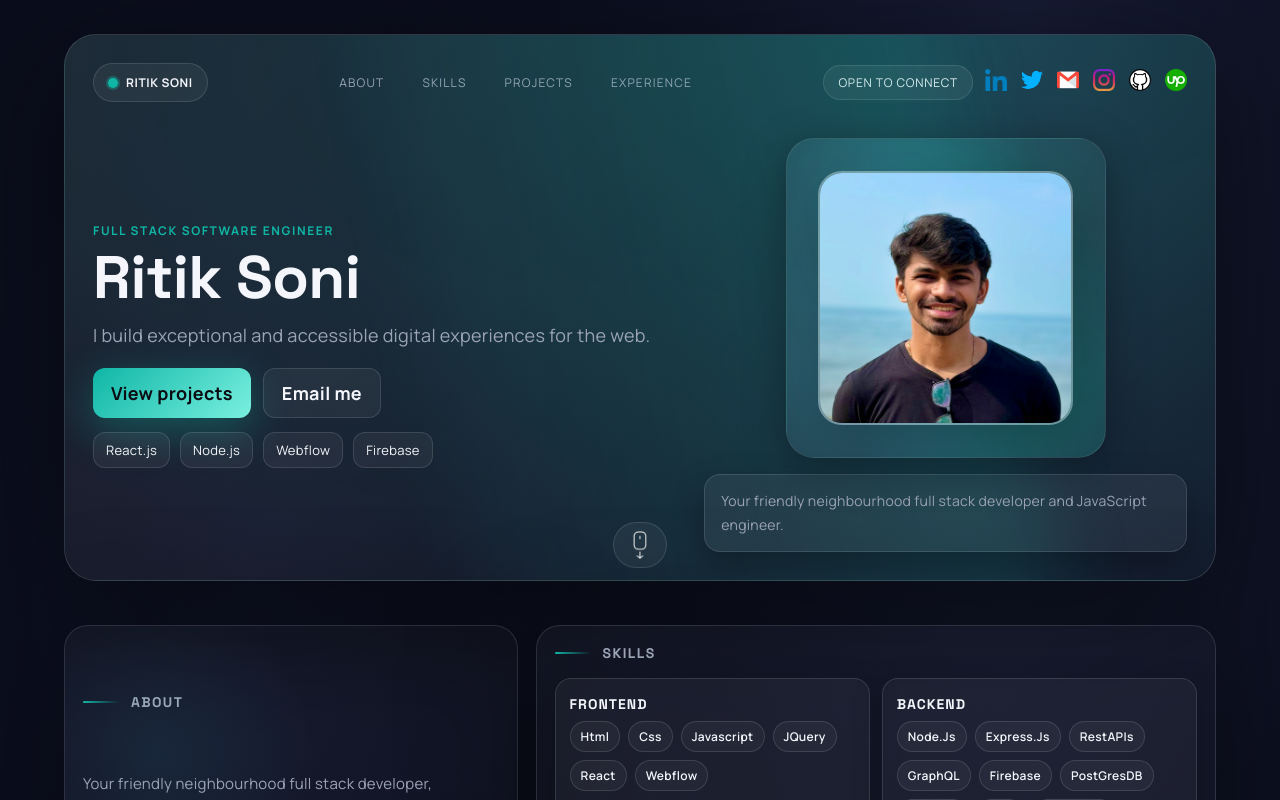
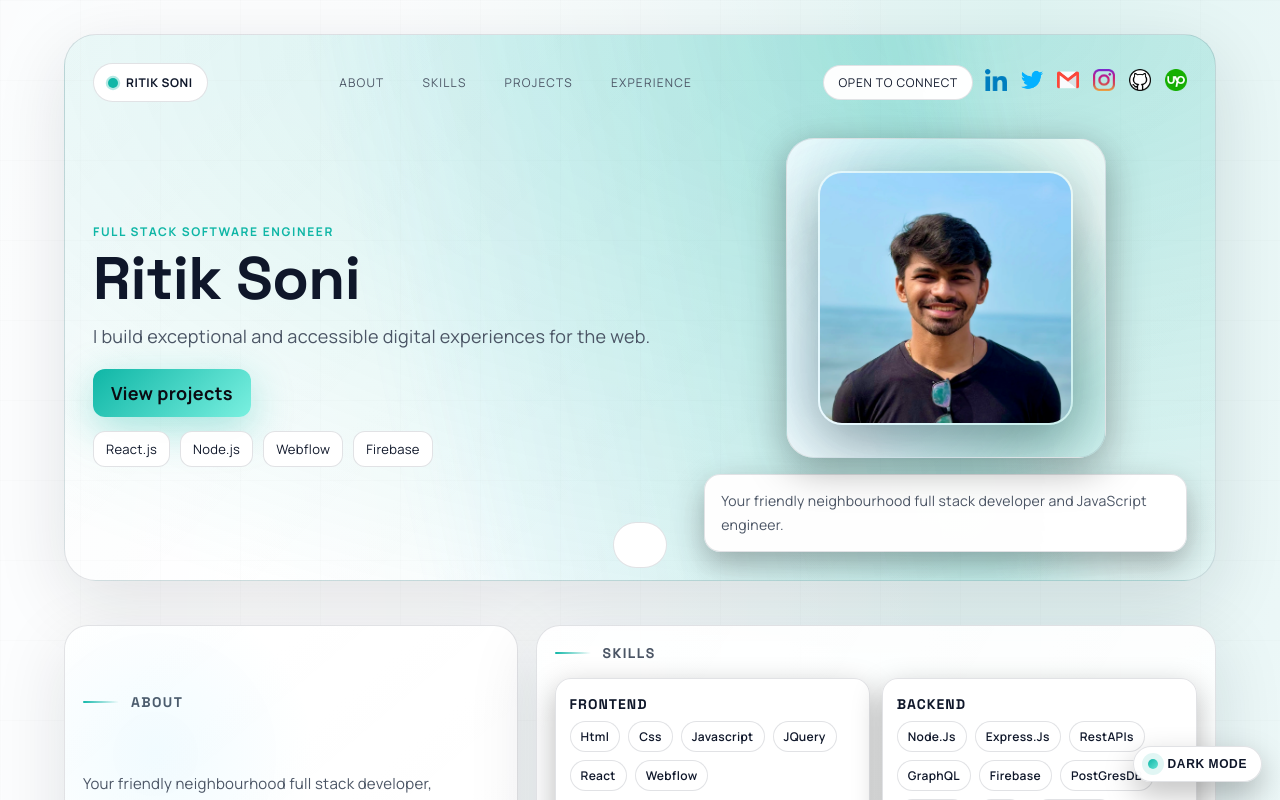
Before and after one commit to ritiksoni22/ritiksoni22.github.io, a React (Create React App) app: page / in a window 1280 px wide. Shown: the top 800 px of the page. Built offline with nearby package versions, Linux system fonts and the light colour scheme.

Commit message:
dark-light mode

```diff
--- a/src/App.js
+++ b/src/App.js
@@ -1,3 +1,4 @@
+import { useEffect, useState } from 'react';
 import './app.css';
 // components
 import Header from "./components/Header/Header";
@@ -7,6 +8,23 @@ import Projects from './components/Projects/Projects';
 import Experiences from './components/Experiences/Experiences';
 
 function App() {
+  const [theme, setTheme] = useState('dark');
+
+  useEffect(() => {
+    const storedTheme = localStorage.getItem('theme');
+    if (storedTheme) {
+      setTheme(storedTheme);
+      return;
+    }
+    const prefersLight = window.matchMedia('(prefers-color-scheme: light)').matches;
+    setTheme(prefersLight ? 'light' : 'dark');
+  }, []);
+
+  useEffect(() => {
+    document.documentElement.setAttribute('data-theme', theme);
+    localStorage.setItem('theme', theme);
+  }, [theme]);
+
   return (
     <div className="page">
       <Header />
@@ -23,6 +41,15 @@ function App() {
           </p>
         </div>
       </main>
+      <button
+        className="theme-toggle"
+        type="button"
+        onClick={() => setTheme(theme === 'dark' ? 'light' : 'dark')}
+        aria-label={theme === 'dark' ? 'Switch to light mode' : 'Switch to dark mode'}
+      >
+        <span className="toggle-dot" aria-hidden="true"></span>
+        {theme === 'dark' ? 'Light mode' : 'Dark mode'}
+      </button>
     </div>
   );
 }
--- a/src/app.css
+++ b/src/app.css
@@ -2,6 +2,8 @@
 
 :root {
   --bg: #05060f;
+  --bg-grad-1: #0f1327;
+  --bg-grad-2: #171c35;
   --panel: rgba(255, 255, 255, 0.04);
   --panel-strong: rgba(255, 255, 255, 0.08);
   --text-color: #f4f6fb;
@@ -12,7 +14,21 @@
   --radius-lg: 24px;
   --radius-md: 16px;
   --shadow: 0 25px 120px rgba(0, 0, 0, 0.5);
+  --grid-line: rgba(255, 255, 255, 0.02);
   --max-width: 90vw;
+}
+
+[data-theme="light"] {
+  --bg: #f7fafc;
+  --bg-grad-1: #ffffff;
+  --bg-grad-2: #dff4f2;
+  --panel: rgba(255, 255, 255, 0.9);
+  --panel-strong: rgba(255, 255, 255, 0.98);
+  --text-color: #0f172a;
+  --muted: #4b5565;
+  --border: rgba(15, 23, 42, 0.12);
+  --shadow: 0 20px 70px rgba(15, 23, 42, 0.12);
+  --grid-line: rgba(15, 23, 42, 0.06);
 }
 
 * {
@@ -24,8 +40,8 @@ body {
   margin: 0;
   font-family: 'Manrope', 'Space Grotesk', sans-serif;
   background:
-    radial-gradient(120% 120% at 20% 20%, #0f1327, transparent 45%),
-    radial-gradient(90% 120% at 80% 0%, #171c35, transparent 55%),
+    radial-gradient(120% 120% at 20% 20%, var(--bg-grad-1), transparent 45%),
+    radial-gradient(90% 120% at 80% 0%, var(--bg-grad-2), transparent 55%),
     var(--bg);
   color: var(--text-color);
   min-height: 100vh;
@@ -33,6 +49,7 @@ body {
   position: relative;
   letter-spacing: 0.3px;
   font-size: 18px;
+  transition: background 0.3s ease, color 0.3s ease;
 }
 
 body::before {
@@ -40,8 +57,8 @@ body::before {
   position: fixed;
   inset: 0;
   background-image:
-    linear-gradient(rgba(255, 255, 255, 0.02) 1px, transparent 1px),
-    linear-gradient(90deg, rgba(255, 255, 255, 0.02) 1px, transparent 1px);
+    linear-gradient(var(--grid-line) 1px, transparent 1px),
+    linear-gradient(90deg, var(--grid-line) 1px, transparent 1px);
   background-size: 80px 80px;
   opacity: 0.25;
   pointer-events: none;
@@ -112,7 +129,7 @@ strong {
 .projects,
 .experience,
 .footer-note {
-  background: rgba(255, 255, 255, 0.03);
+  background: var(--panel);
   border: 1px solid var(--border);
   border-radius: var(--radius-lg);
   box-shadow: var(--shadow);
@@ -214,12 +231,47 @@ strong {
 }
 
 .btn.ghost {
-  background: rgba(255, 255, 255, 0.05);
+  background: var(--panel-strong);
 }
 
 .btn.ghost:hover {
   border-color: rgba(255, 255, 255, 0.2);
-  background: rgba(255, 255, 255, 0.08);
+  background: var(--panel);
+}
+
+.theme-toggle {
+  position: fixed;
+  right: 18px;
+  bottom: 18px;
+  z-index: 10;
+  display: inline-flex;
+  align-items: center;
+  gap: 10px;
+  padding: 10px 14px;
+  border-radius: 999px;
+  border: 1px solid var(--border);
+  background: var(--panel-strong);
+  color: var(--text-color);
+  font-weight: 700;
+  letter-spacing: 0.6px;
+  text-transform: uppercase;
+  font-size: 12px;
+  cursor: pointer;
+  box-shadow: 0 12px 30px rgba(0, 0, 0, 0.25);
+  transition: transform 0.2s ease, background 0.2s ease;
+}
+
+.theme-toggle:hover {
+  transform: translateY(-2px);
+  background: var(--panel);
+}
+
+.toggle-dot {
+  height: 10px;
+  width: 10px;
+  border-radius: 50%;
+  background: linear-gradient(135deg, var(--accent), var(--accent-2));
+  box-shadow: 0 0 0 6px rgba(15, 182, 166, 0.12);
 }
 
 @media only screen and (max-width: 1024px) {
--- a/src/components/About/about.css
+++ b/src/components/About/about.css
@@ -1,7 +1,7 @@
 .about {
     display: grid;
     gap: 12px;
-    background: linear-gradient(140deg, rgba(255, 255, 255, 0.03), rgba(255, 255, 255, 0.02));
+    background: linear-gradient(140deg, rgba(255, 255, 255, 0.06), rgba(255, 255, 255, 0.02)), var(--panel);
     backdrop-filter: blur(8px);
     position: relative;
     isolation: isolate;
--- a/src/components/Experiences/experiences.css
+++ b/src/components/Experiences/experiences.css
@@ -2,7 +2,7 @@
     display: flex;
     flex-direction: column;
     gap: 16px;
-    background: linear-gradient(140deg, rgba(255, 255, 255, 0.03), rgba(255, 255, 255, 0.02));
+    background: linear-gradient(140deg, rgba(255, 255, 255, 0.05), rgba(255, 255, 255, 0.02)), var(--panel);
 }
 
 .experience-list {
@@ -33,7 +33,7 @@
     border: 1px solid var(--border);
     color: var(--text-color);
     text-decoration: none;
-    background: rgba(255, 255, 255, 0.04);
+    background: var(--panel-strong);
     box-shadow: 0 12px 30px rgba(0, 0, 0, 0.3);
     position: relative;
     overflow: hidden;
@@ -102,7 +102,7 @@
 }
 
 .experience-card .skill-tags div {
-    background: rgba(255, 255, 255, 0.05);
+    background: var(--panel);
 }
 
 @media only screen and (max-width: 720px) {
--- a/src/components/Header/Header.js
+++ b/src/components/Header/Header.js
@@ -56,7 +56,6 @@ const Header = () => {
                     <p className="lead">I build exceptional and accessible digital experiences for the web.</p>
                     <div className="hero-actions">
                         <a className="btn primary" href="#projects">View projects</a>
-                        <a className="btn ghost" href="mailto:ritikvsoni2000@gmail.com">Email me</a>
                     </div>
                     <div className="hero-tags">
                         <span>React.js</span>
--- a/src/components/Header/header.css
+++ b/src/components/Header/header.css
@@ -23,6 +23,7 @@
     filter: blur(40px);
     opacity: 0.8;
     z-index: 0;
+    pointer-events: none;
 }
 
 .hero-nav {
@@ -31,6 +32,7 @@
     justify-content: space-between;
     gap: 16px;
     margin-bottom: 36px;
+    position: relative;
     z-index: 1;
 }
 
@@ -39,7 +41,7 @@
     align-items: center;
     gap: 8px;
     padding: 10px 14px;
-    background: rgba(255, 255, 255, 0.05);
+    background: var(--panel-strong);
     border: 1px solid var(--border);
     border-radius: 999px;
     font-weight: 700;
@@ -92,7 +94,7 @@
 
 .nav-links a:hover {
     color: var(--text-color);
-    background: rgba(255, 255, 255, 0.06);
+    background: var(--panel);
 }
 
 .nav-actions {
@@ -109,7 +111,7 @@
     padding: 8px 14px;
     border-radius: 999px;
     border: 1px solid var(--border);
-    background: rgba(255, 255, 255, 0.06);
+    background: var(--panel-strong);
     color: var(--text-color);
     font-size: 12px;
     text-transform: uppercase;
@@ -183,7 +185,7 @@
     padding: 8px 12px;
     border-radius: 12px;
     border: 1px solid var(--border);
-    background: rgba(255, 255, 255, 0.05);
+    background: var(--panel-strong);
     font-size: 13px;
     color: var(--text-color);
 }
@@ -204,8 +206,8 @@
     place-items: center;
     background: radial-gradient(circle at 30% 20%, rgba(90, 210, 255, 0.2), transparent 45%),
         radial-gradient(circle at 80% 80%, rgba(15, 182, 166, 0.35), transparent 50%),
-        rgba(255, 255, 255, 0.05);
-    border: 1px solid rgba(255, 255, 255, 0.08);
+        var(--panel);
+    border: 1px solid var(--border);
     box-shadow: 0 10px 40px rgba(0, 0, 0, 0.35);
     overflow: hidden;
 }
@@ -241,7 +243,7 @@
     padding: 14px 16px;
     border-radius: 16px;
     border: 1px solid var(--border);
-    background: rgba(255, 255, 255, 0.06);
+    background: var(--panel-strong);
     color: var(--text-color);
     line-height: 1.6;
     font-size: 14px;
@@ -257,7 +259,7 @@
     align-items: center;
     justify-content: center;
     padding: 8px 12px;
-    background: rgba(255, 255, 255, 0.05);
+    background: var(--panel-strong);
     border-radius: 999px;
     border: 1px solid var(--border);
     transition: transform 0.25s ease, background 0.25s ease;
@@ -272,7 +274,7 @@
 
 .scroll-mouse:hover {
     transform: translate(-50%, -2px);
-    background: rgba(255, 255, 255, 0.09);
+    background: var(--panel);
 }
 
 @media only screen and (max-width: 1024px) {
--- a/src/components/Projects/projects.css
+++ b/src/components/Projects/projects.css
@@ -2,7 +2,7 @@
     display: flex;
     flex-direction: column;
     gap: 18px;
-    background: linear-gradient(120deg, rgba(255, 255, 255, 0.03), rgba(255, 255, 255, 0.02));
+    background: linear-gradient(120deg, rgba(255, 255, 255, 0.05), rgba(255, 255, 255, 0.02)), var(--panel);
 }
 
 .projects-grid {
@@ -19,7 +19,7 @@
     width: 100%;
     border-radius: var(--radius-lg);
     border: 1px solid var(--border);
-    background: rgba(255, 255, 255, 0.04);
+    background: var(--panel-strong);
     box-shadow: 0 14px 36px rgba(0, 0, 0, 0.32);
 }
 
@@ -45,6 +45,10 @@
     height: 100%;
     object-fit: cover;
     mix-blend-mode: lighten;
+}
+
+[data-theme="light"] .project-media img {
+    mix-blend-mode: normal;
 }
 
 .project-card .arrow {
@@ -87,7 +91,7 @@
     padding: 6px 10px;
     border-radius: 999px;
     border: 1px solid var(--border);
-    background: rgba(255, 255, 255, 0.06);
+    background: var(--panel-strong);
     font-size: 12px;
     letter-spacing: 0.4px;
     text-transform: uppercase;
@@ -117,7 +121,7 @@
     padding: 10px 12px;
     border-radius: 12px;
     border: 1px solid rgba(255, 255, 255, 0.12);
-    background: rgba(255, 255, 255, 0.06);
+    background: var(--panel-strong);
     width: fit-content;
     font-weight: 700;
     color: var(--text-color);
@@ -130,7 +134,7 @@
 }
 
 .project-card .skill-tags div {
-    background: rgba(255, 255, 255, 0.05);
+    background: var(--panel);
 }
 
 @media only screen and (max-width: 820px) {
--- a/src/components/Skills/skills.css
+++ b/src/components/Skills/skills.css
@@ -2,7 +2,7 @@
     display: flex;
     flex-direction: column;
     gap: 16px;
-    background: linear-gradient(120deg, rgba(255, 255, 255, 0.03), rgba(255, 255, 255, 0.02));
+    background: linear-gradient(120deg, rgba(255, 255, 255, 0.05), rgba(255, 255, 255, 0.02)), var(--panel);
 }
 
 .skills-grid {
@@ -15,7 +15,7 @@
     padding: 16px 14px;
     border-radius: var(--radius-md);
     border: 1px solid var(--border);
-    background: rgba(255, 255, 255, 0.04);
+    background: var(--panel-strong);
     transition: border-color 0.25s ease, transform 0.25s ease;
     box-shadow: 0 10px 30px rgba(0, 0, 0, 0.28);
 }
@@ -49,7 +49,7 @@
     transition: all ease 0.2s;
     border: 1px solid var(--border);
     color: var(--text-color);
-    background: rgba(255, 255, 255, 0.04);
+    background: var(--panel);
 }
 
 .skill-tags div:hover {
```
